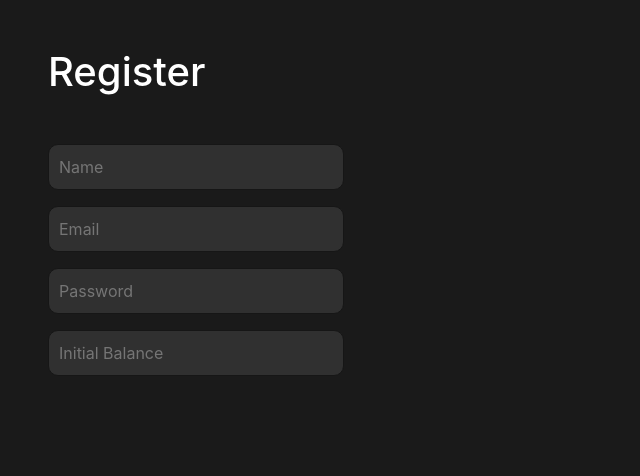
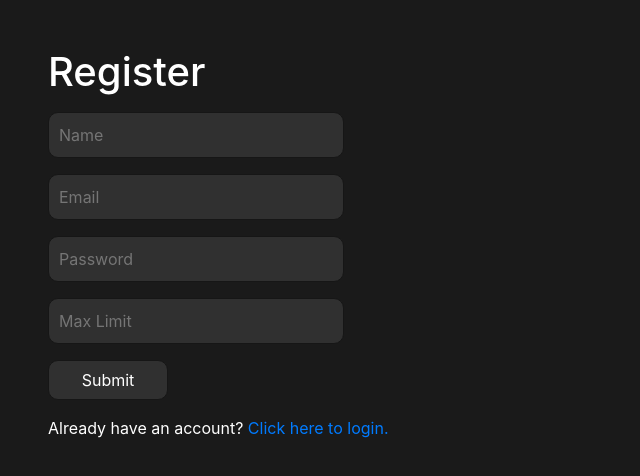
Before and after one commit to ktan16/creditTracker, a React (Create React App) app in the folder client/: page /register in a window 1280 px wide. Shown: the top 476 px of the page, without its empty margins (0-640 px from the left). Built offline with nearby package versions, Linux system fonts and the light colour scheme.

Commit message:
register general functionality

```diff
--- a/client/src/pages/Home.js
+++ b/client/src/pages/Home.js
@@ -1,5 +1,4 @@
 import React from "react";
-import { Link } from "react-router-dom";
 
 import HomeCSS from "./Home.module.css";
 
--- a/client/src/pages/Login.js
+++ b/client/src/pages/Login.js
@@ -1,13 +1,22 @@
 import React, { useState } from "react";
+import { Link } from "react-router-dom";
 
 import LoginCSS from "./Login.module.css";
 
 const Login = () => {
+  const [email, setEmail] = useState("");
+  const [password, setPassword] = useState("");
+
+  const proceedLogin = (e) => {
+    e.preventDefault();
+  };
+
   return (
-    <div>
-      <h1 className="m-5">Login</h1>
-      <form className="m-5">
-        <div>
+    <div className="m-5">
+      <h1>Login</h1>
+
+      <form onSubmit={proceedLogin}>
+        <div className="mt-3">
           <input
             type="text"
             placeholder="Email"
@@ -22,10 +31,15 @@ const Login = () => {
             className={LoginCSS.inputBox}
           />
         </div>
+
+        <div className="mt-3">
+          <button className={LoginCSS.loginButton}>Submit</button>
+        </div>
       </form>
 
-      <div>
-        <button className={LoginCSS.loginButton}></button>
+      <div className="mt-3">
+        New user?
+        <Link to="/register"> Click here to register.</Link>
       </div>
     </div>
   );
--- a/client/src/pages/Register.js
+++ b/client/src/pages/Register.js
@@ -1,14 +1,43 @@
 import React, { useState } from "react";
+import { Link } from "react-router-dom";
 
 import LoginCSS from "./Login.module.css";
 
 const Register = () => {
+  const [name, setName] = useState("");
+  const [email, setEmail] = useState("");
+  const [password, setPassword] = useState("");
+  const [max, setMax] = useState("");
+
+  const uploadUser = async (e) => {
+    e.preventDefault();
+    try {
+      const body = { name, email, password, max };
+      const response = await fetch("http://localhost:5000/users/register", {
+        method: "POST",
+        headers: { "Content-Type": "application/json" },
+        body: JSON.stringify(body),
+      });
+
+      console.log(response);
+      window.location = "/";
+    } catch (error) {
+      console.error(error.message);
+    }
+  };
+
   return (
-    <div>
-      <h1 className="m-5">Register</h1>
-      <form className="m-5">
+    <div className="m-5">
+      <h1>Register</h1>
+      <form onSubmit={uploadUser}>
         <div className="mt-3">
-          <input type="text" placeholder="Name" className={LoginCSS.inputBox} />
+          <input
+            type="text"
+            placeholder="Name"
+            className={LoginCSS.inputBox}
+            value={name}
+            onChange={(e) => setName(e.target.value)}
+          />
         </div>
 
         <div className="mt-3">
@@ -16,6 +45,8 @@ const Register = () => {
             type="text"
             placeholder="Email"
             className={LoginCSS.inputBox}
+            value={email}
+            onChange={(e) => setEmail(e.target.value)}
           />
         </div>
 
@@ -24,17 +55,30 @@ const Register = () => {
             type="text"
             placeholder="Password"
             className={LoginCSS.inputBox}
+            value={password}
+            onChange={(e) => setPassword(e.target.value)}
           />
         </div>
 
         <div className="mt-3">
           <input
             type="text"
-            placeholder="Initial Balance"
+            placeholder="Max Limit"
             className={LoginCSS.inputBox}
+            value={max}
+            onChange={(e) => setMax(e.target.value)}
           />
         </div>
+
+        <div className="mt-3">
+          <button className={LoginCSS.loginButton}>Submit</button>
+        </div>
       </form>
+
+      <div className="mt-3">
+        Already have an account?
+        <Link to="/login"> Click here to login.</Link>
+      </div>
     </div>
   );
 };
```
Also changed, not shown: 1 other file (tests, documents, lock files or other folders).
